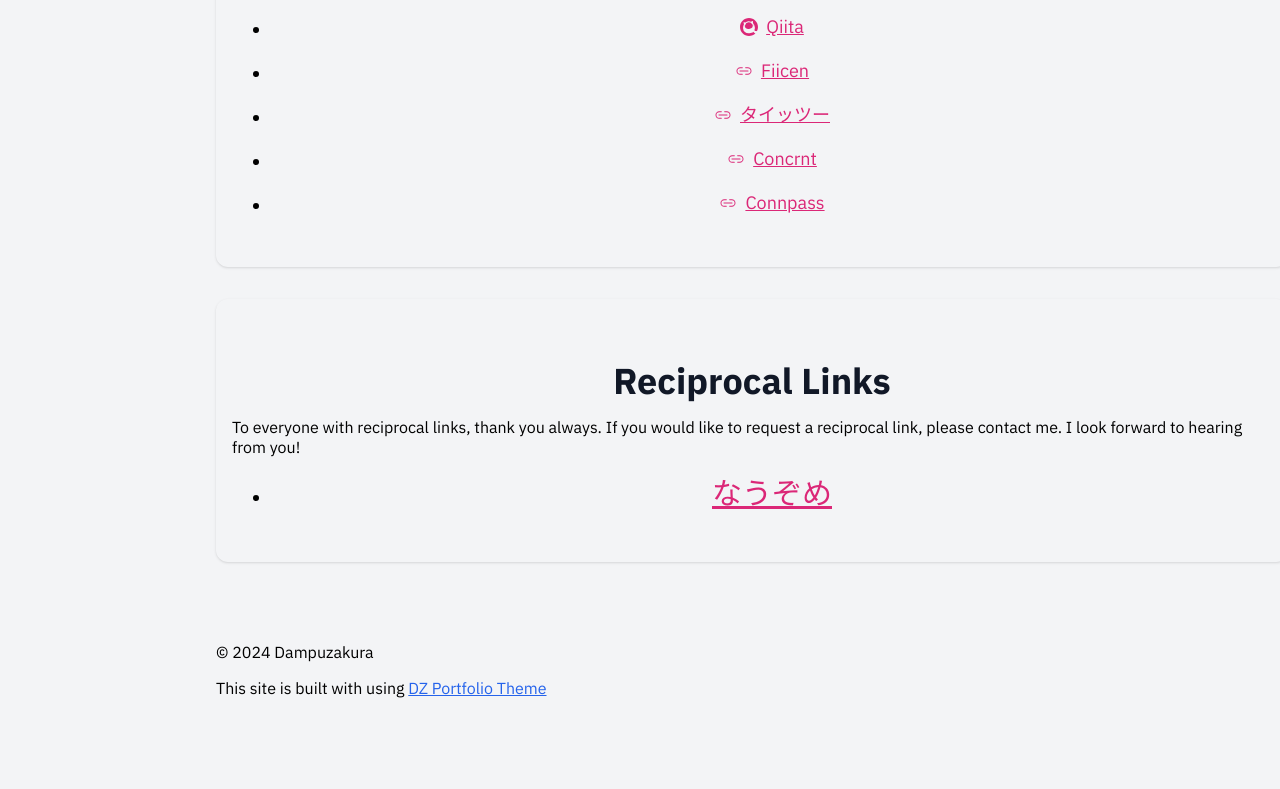
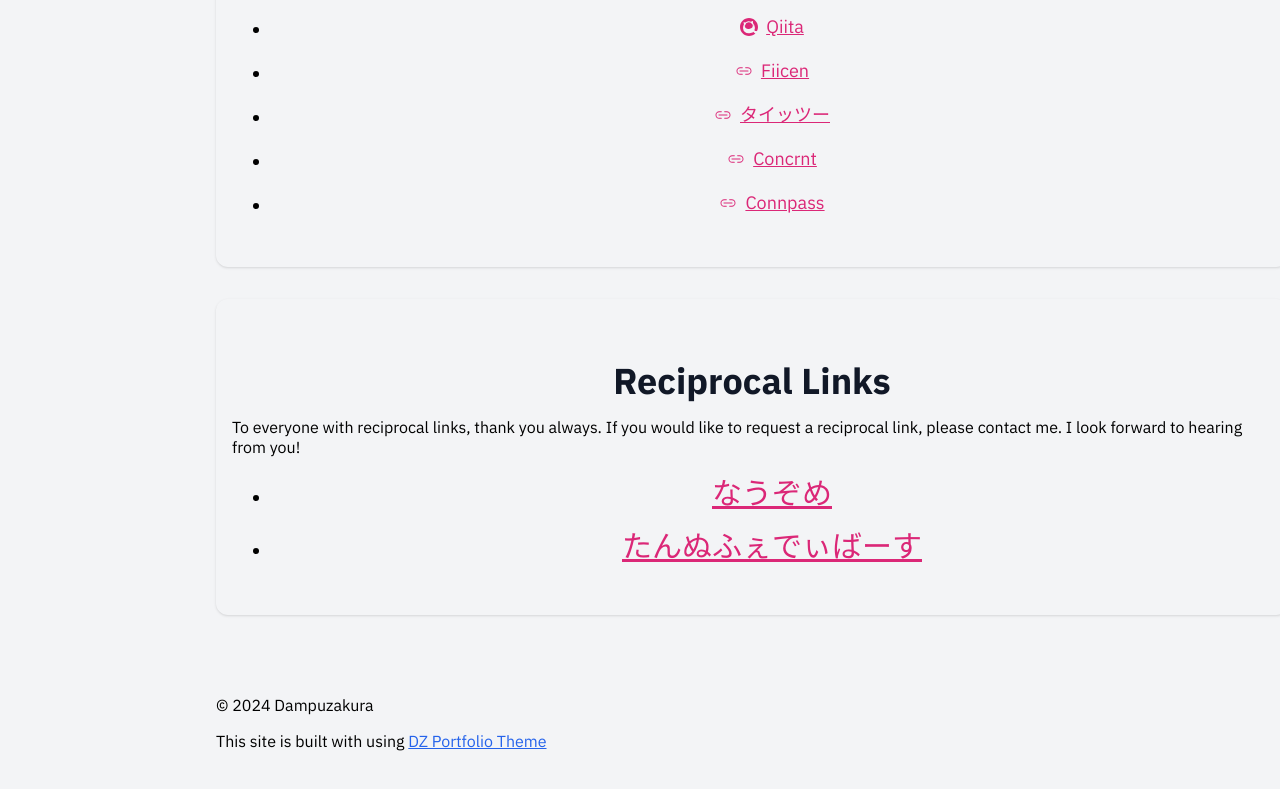
Before and after one commit to dampuzakura/dampuzakura.github.io, an Astro site: page / in a window 1280 px wide. Shown: the part 4228-5017 px from the top of the page. Before the commit the page ends 4974 px from the top, so only its background shows below. Built offline with nearby package versions, Linux system fonts and the light colour scheme; Astro itself is replaced by a stand-in of ours.

Commit message:
相互リンクを追加🎉

```diff
--- a/src/components/Home.svelte
+++ b/src/components/Home.svelte
@@ -242,7 +242,11 @@
     {
       name: 'なうぞめ',
       url: 'https://nauzo.me',
-    }
+    },
+    {
+      name: 'たんぬふぇでぃばーす',
+      url: 'https://xn--e1apcp8c.xn--h1adgh.xn--p1acf',
+    },
   ];
 </script>
 
```
